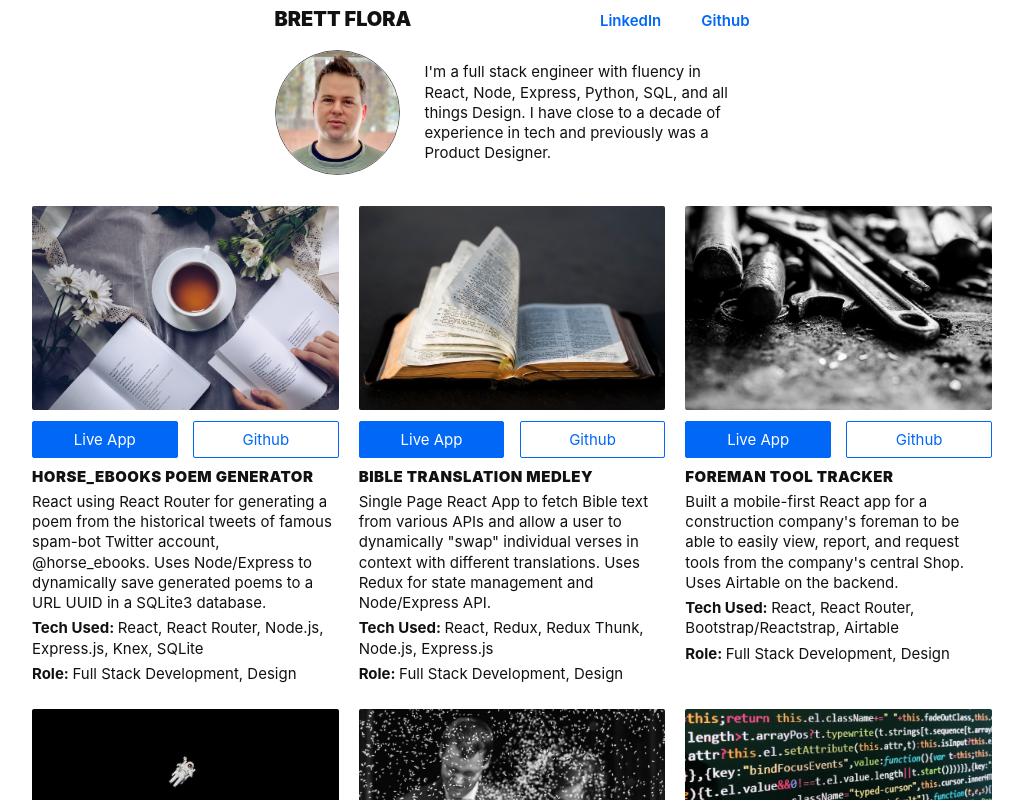
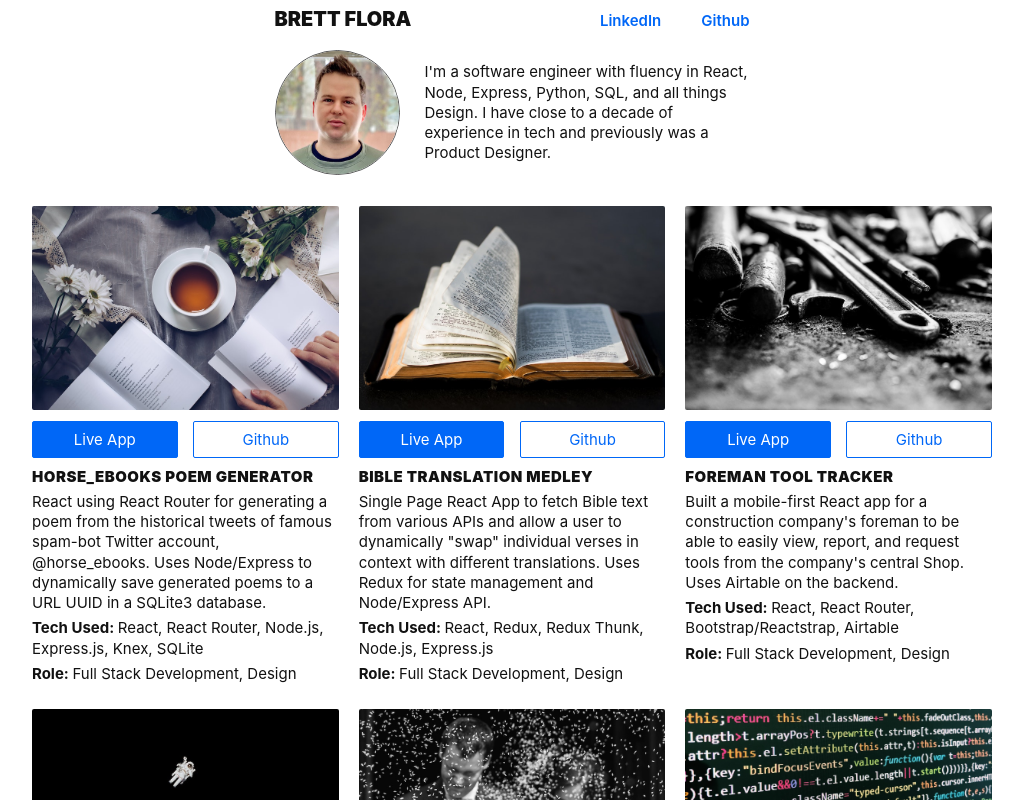
Before and after one commit to 0brett/portfolio, a Next.js app: page / in a window 1280 px wide. Shown: the top 800 px of the page, without its empty margins (128-1151 px from the left). Built offline with nearby package versions, Linux system fonts and the light colour scheme.

Commit message:
Update intro blurb

```diff
--- a/components/Intro.js
+++ b/components/Intro.js
@@ -1,4 +1,4 @@
-import React from 'react';
+import React from 'react'
 
 const Intro = () => {
   return (
@@ -7,12 +7,12 @@ const Intro = () => {
         <img src="/profile.jpg" alt="portrait bust of Brett F" />
       </div>
       <p>
-        I'm a full stack engineer with fluency in React, Node, Express, Python,
-        SQL, and all things Design. I have close to a decade of experience in
-        tech and previously was a Product Designer.{' '}
+        I'm a software engineer with fluency in React, Node, Express, Python, SQL, and all things
+        Design. I have close to a decade of experience in tech and previously was a Product
+        Designer.{' '}
       </p>
     </section>
-  );
-};
+  )
+}
 
-export default Intro;
+export default Intro
```
